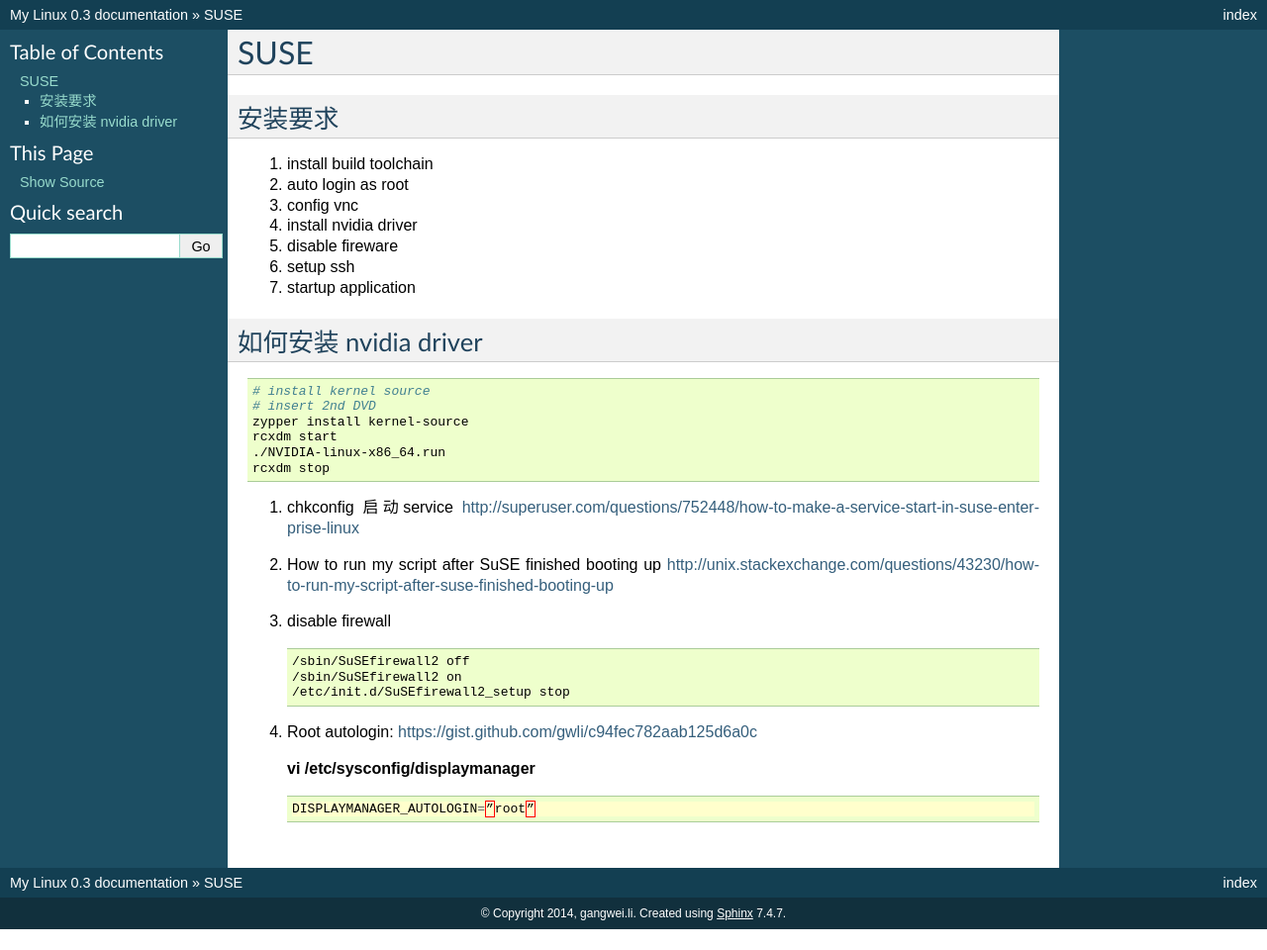
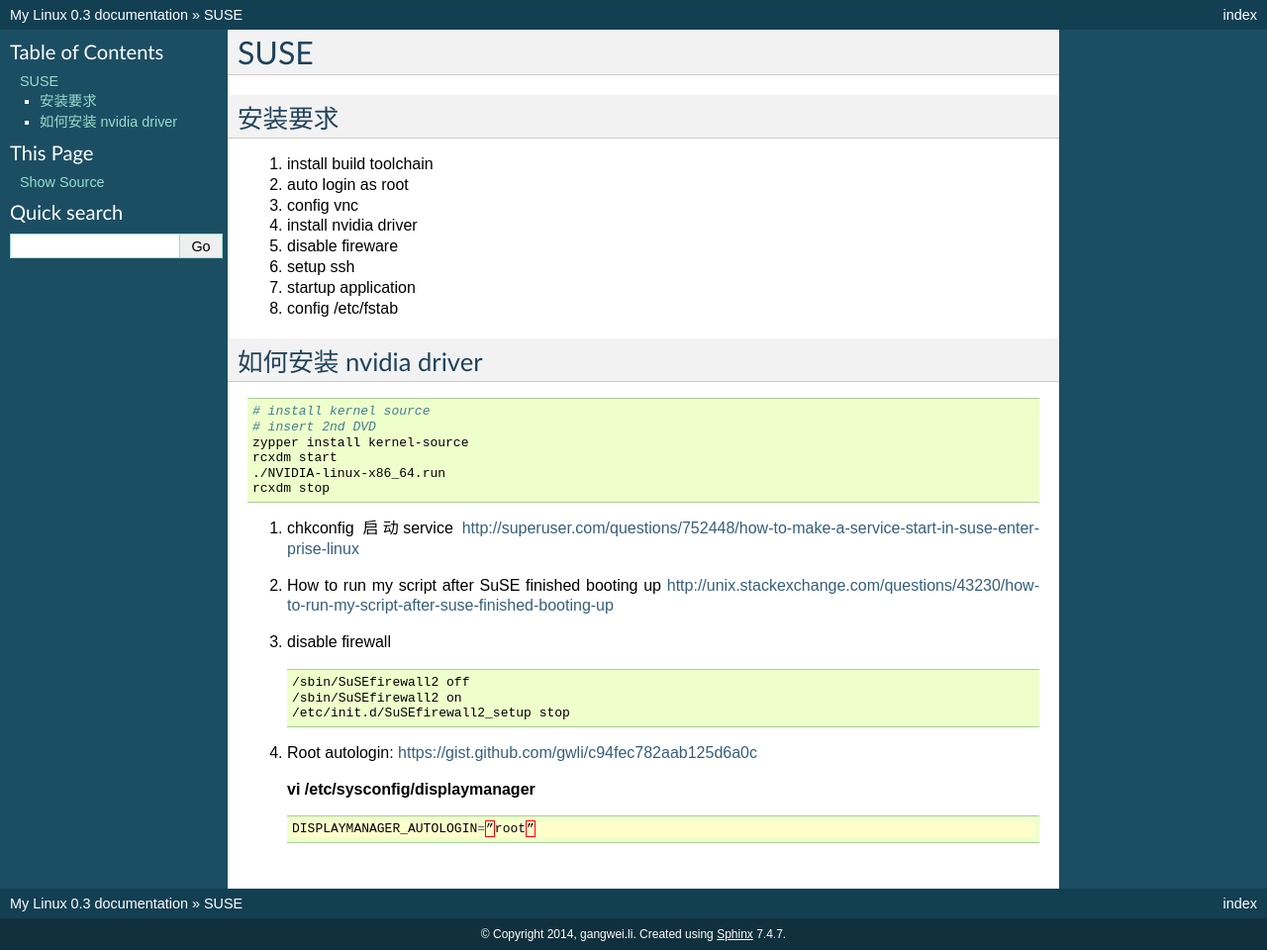
Before and after one commit to gwli/MyLinux, a Sphinx documentation site: the page built from source/content/Stage_1/SUSE.rst, in a window 1280 px wide. Shown: the whole page at 99% size. Built offline with Sphinx 7.4.7, drawn with Linux system fonts in a browser that asks for light colours; formulas are drawn with MathJax 3; before the commit the page ends 939 px from its top, so only the background shows below that.

Commit message:
update check list

```diff
--- a/source/content/Stage_1/SUSE.rst
+++ b/source/content/Stage_1/SUSE.rst
@@ -12,6 +12,7 @@ SUSE
 #. disable fireware
 #. setup ssh
 #. startup application
+#. config /etc/fstab
 
 
 如何安装 nvidia driver
```
